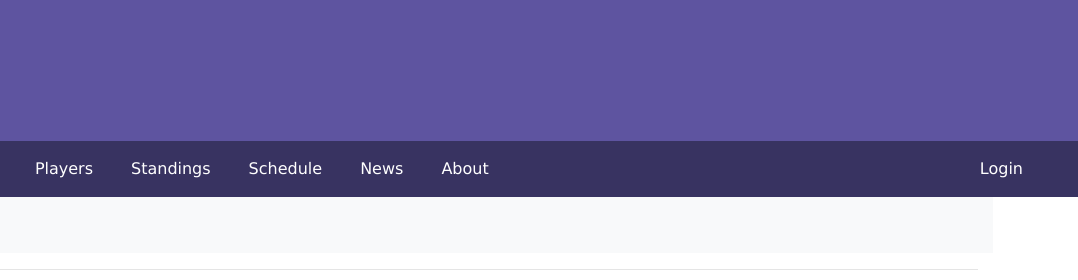
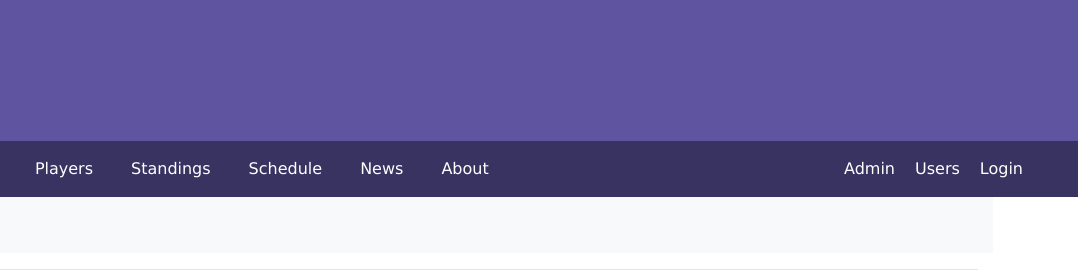
Before and after one commit to kjo1/Prototype1, a plain HTML site: page admin.html in a window 1280 px wide. Shown: the top 280 px of the page, 202-1280 px from the left. Drawn offline with nearby package versions, Linux system fonts and the light colour scheme.

Commit message:
navbar - admin, user added to all pages for easier access.

```diff
--- a/admin.html
+++ b/admin.html
@@ -51,6 +51,8 @@
                     </li>
                 </ul>
                 <br>
+                <a class="nav-link rightnav" href="admin.html" style="color:white; margin-right:20px;">Admin</a>
+                <a class="nav-link rightnav" href="users.html" style="color:white; margin-right:20px;">Users</a>
                 <a class="nav-link rightnav" href="login.html" style="color:white;">Login</a>
             </div>
         </div>
```
Also changed, not shown: login.html (+2 -0 lines), news.html (+2 -0 lines), overview.html (+2 -0 lines), players.html (+2 -0 lines), schedule.html (+2 -0 lines), standings.html (+2 -0 lines), teams.html (+2 -0 lines), users.html (+2 -0 lines).
